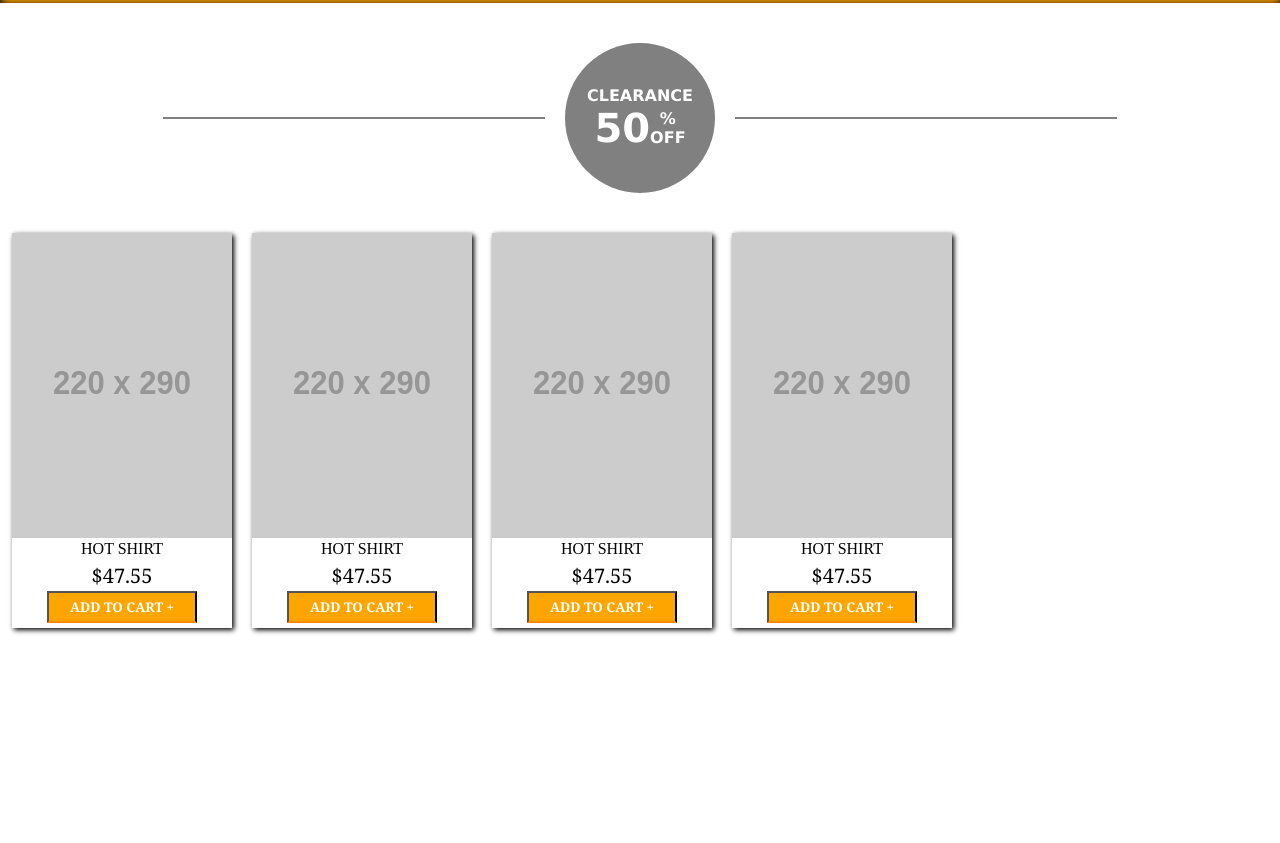
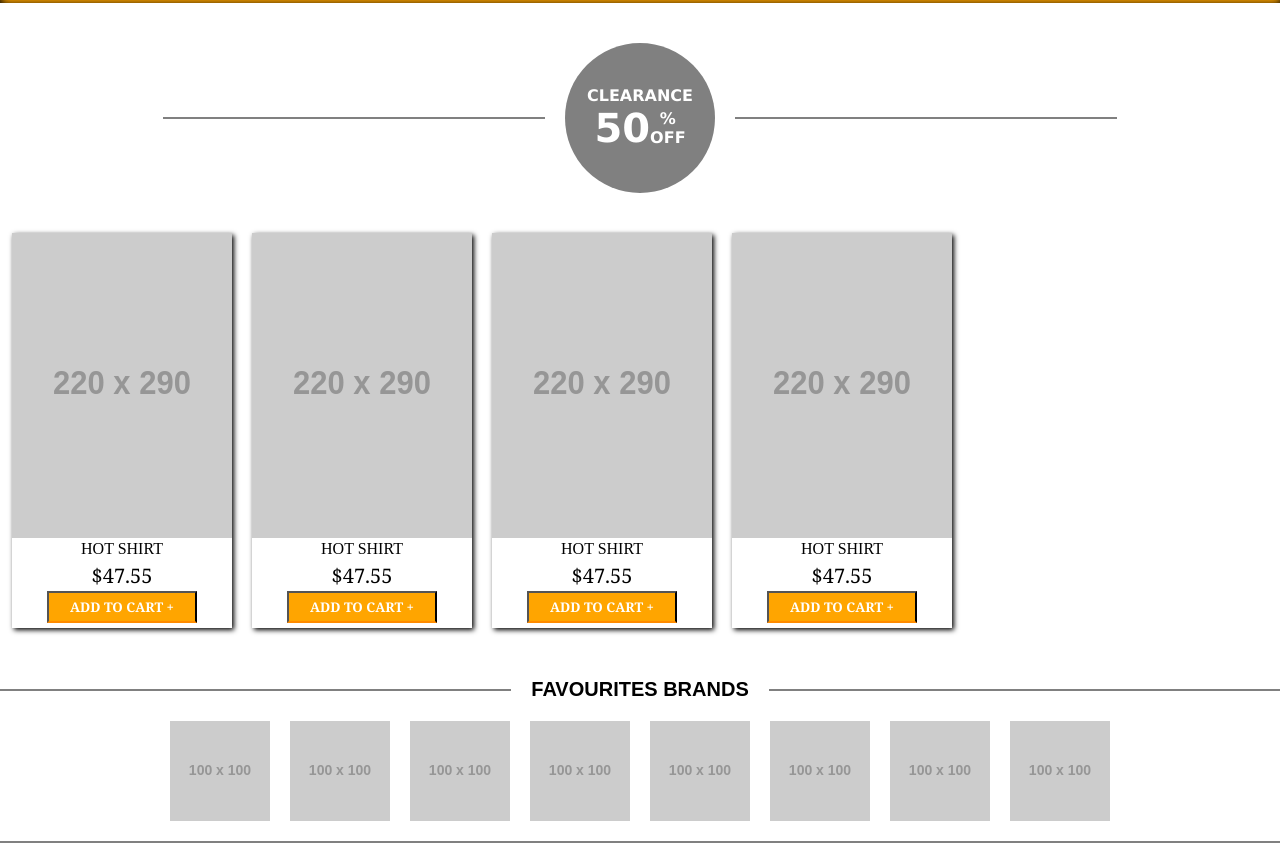
Before and after one commit to strupello/OnePage2, a website built with webpack: page index.html in a window 1280 px wide. Shown: the part 1392-2235 px from the top of the page. Before the commit the page ends 2060 px from the top, so only its background shows below. Built offline with nearby package versions, Linux system fonts and the light colour scheme.

Commit message:
add nad finish brand section

```diff
--- a/css/style.css
+++ b/css/style.css
@@ -396,12 +396,13 @@ a {
   justify-content: center;
   align-items: center;
   flex-direction: column;
+  padding-bottom: 10px;
 }
 
 .sale-head {
   display: flex;
   width: 1100px;
-  max-width: 76%;
+  max-width: 100%;
   align-items: center;
   justify-content: center;
   gap: 20px;
@@ -422,31 +423,37 @@ a {
 }
 
 .line-left,
-.line-right {
+.line-right,
+.line {
   flex: 1;
   height: 2px;
   background: gray;
 
 }
-.sale-logo-text{
+
+.sale-logo-text {
   color: white;
   font-family: Verdana, Geneva, Tahoma, sans-serif;
   font-weight: bold;
 }
-.sale-logo-text1{
+
+.sale-logo-text1 {
   color: white;
 }
+
 .sale-logo-text2 {
   display: flex;
   flex-direction: row;
 
 }
+
 .sale-logo-text2-1 {
   display: flex;
   align-items: center;
   justify-content: center;
   font-size: var(--font-size-h1);
 }
+
 .sale-logo-text2-2 {
   display: flex;
   flex-direction: column;
@@ -465,11 +472,24 @@ a {
 .sale-products-3 {
   display: none;
 }
+
 .sale-products-4 {
   display: none;
 }
 
+.brands {
+  display: none;
+}
+
+.brands-logo7,
+.brands-logo8 {
+  display: none;
+}
+
+
 @media (min-width: 640px) {
+
+
   .menu-card-main {
     padding: 0 0.75rem;
   }
@@ -892,16 +912,68 @@ a {
     font-family: 'Segoe UI', Tahoma, Geneva, Verdana, sans-serif;
   }
 
+  .brands {
+    display: flex;
+    flex-direction: column;
+    justify-content: center;
+    align-items: center;
+  }
+
+  .brands-top,
+  .brands-bottom {
+    display: flex;
+    width: 1280px;
+    max-width: 120%;
+    align-items: center;
+    justify-content: center;
+    gap: 20px;
+  }
+
+  .brands-top-text {
+    font-family: Arial, Helvetica, sans-serif;
+    font-weight: bold;
+    font-size: var(--font-size-h5);
+  }
+
+  .brands-mid {
+    display: flex;
+    align-items: center;
+    justify-content: center;
+    gap: 20px;
+    padding: 20px 0;
+    overflow: hidden;
+  }
+  .brands-logo {
+    width: 100%;
+    max-width: 100px;
+    height: 100%;
+    max-height: 100px;
+  }
+  .brands-img {
+    width: 100%;
+    max-width: 100px;
+    height: 100%;
+    max-height: 100px;
+  }
+
+  .sale-products-3 {
+    display: flex;
+  }
+
   @media (min-width: 768px) {
-    .sale-products-3 {
-      display: flex;
+
+    .sale-head {
+      max-width: 76%;
     }
-
   }
 
   @media (min-width: 1024px) {
     .sale-products-4 {
       display: flex;
     }
+    .brands-logo7,
+    .brands-logo8 {
+      display: flex;
+    }
 
   }
--- a/index.html
+++ b/index.html
@@ -154,7 +154,7 @@
       </div>
     </section>
     <section>
-      <div class="menu-card-main wrapper">
+      <div class="wrapper menu-card-main">
         <div class="menu-card-main-part menu-card-main-part1">
           <a class="menu-card-link" href="#">
             <div class="menu-card menu-card-1 active">
@@ -269,6 +269,28 @@
         <div class="button-bottom-products">LOAD MORE</div>
       </div>
     </section>
+    <section>
+      <div class="wrapper brands">
+        <div class="brands-top">
+          <div class="line-left"></div>
+          <div class="brands-top-text">
+            <p>FAVOURITES BRANDS</p>
+          </div>
+          <div class="line-right"></div>
+        </div>
+        <div class="brands-mid">
+          <div class="brands-logo"><img class="brands-img" src="https://placehold.co/100x100/000000/000000/png" alt=""></div>
+          <div class="brands-logo"><img class="brands-img" src="https://placehold.co/100x100/000000/000000/png" alt=""></div>
+          <div class="brands-logo"><img class="brands-img" src="https://placehold.co/100x100/000000/000000/png" alt=""></div>
+          <div class="brands-logo"><img class="brands-img" src="https://placehold.co/100x100/000000/000000/png" alt=""></div>
+          <div class="brands-logo"><img class="brands-img" src="https://placehold.co/100x100/000000/000000/png" alt=""></div>
+          <div class="brands-logo"><img class="brands-img" src="https://placehold.co/100x100/000000/000000/png" alt=""></div>
+          <div class="brands-logo brands-logo7"><img class="brands-img" src="https://placehold.co/100x100/000000/000000/png" alt=""></div>
+          <div class="brands-logo brands-logo8"><img class="brands-img" src="https://placehold.co/100x100/000000/000000/png" alt=""></div>
+        </div>
+        <div class="brands-bottom"><div class="line"></div></div>
+      </div>
+    </section>
   </main>
 </body>
 
```
